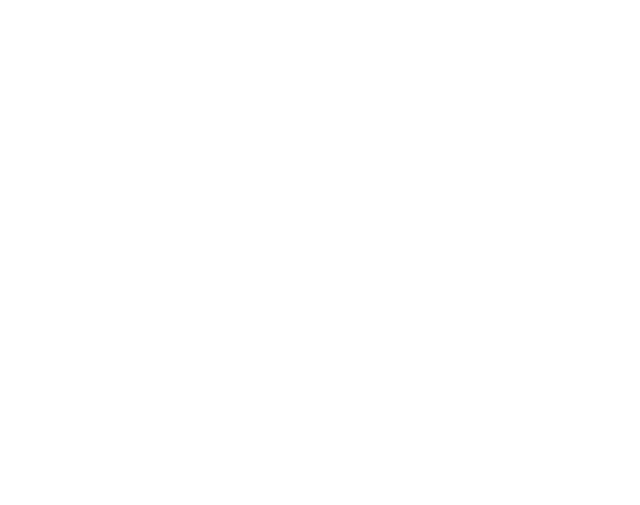
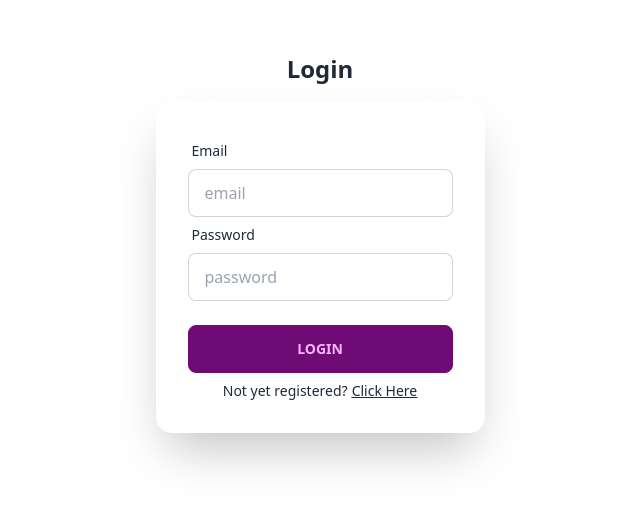
Before and after one commit to forabbie/slack-app, a React (Vite) app: page /login in a window 1280 px wide. Before the commit this address had no page. Shown: the part 149-654 px from the top of the page, without its empty margins (320-960 px from the left). Built offline with nearby package versions, Linux system fonts and the light colour scheme.

Commit message:
chore: added auth in sign in

```diff
--- a/src/App.jsx
+++ b/src/App.jsx
@@ -1,17 +1,19 @@
-import { BrowserRouter, Routes, Route, Navigate  } from "react-router-dom";
-import LoginPage from "./pages/Login.jsx";
+import { BrowserRouter, Routes, Route } from "react-router-dom";
+// import LoginPage from "./pages/Login.jsx";
 import Home from "./pages/Home.jsx";
 import SignUp from "./pages/SignUp.jsx";
 import "./App.css";
+import ProtectedRoutes from "./helper/ProtectedRoutes.jsx";
 
 function App() {
-
   return (
     <BrowserRouter>
       <Routes>
-        <Route path="/" element={<LoginPage />} />
+        <Route path="/login" element={<ProtectedRoutes />} />
         <Route path="/signup" element={<SignUp />} />
-        <Route path="/home" element={<Home />} />
+        <Route path="/" element={<ProtectedRoutes />}>
+          <Route path="/Home" element={<Home />} />
+        </Route>
       </Routes>
     </BrowserRouter>
   );
--- a/src/components/Header.jsx
+++ b/src/components/Header.jsx
@@ -11,6 +11,7 @@ const Header = () => {
     "btn btn-xs btn-block bg-slate-50/50 border-0 hover:bg-slate-50/50 no-animation text-white font-light";
   const onLogout = () => {
     console.log("log me out");
+    sessionStorage.clear();
     navigate("/login");
   };
   const dropDownList = [
--- a/src/components/helper/ProtectedRoutes.jsx
+++ b/src/helper/ProtectedRoutes.jsx
@@ -1,7 +1,8 @@
 // import React from "react";
-import { Navigate } from "react-router-dom";
-import { getSessionStorage } from "../../services/storage.service";
-import Home from "../../pages/Home";
+// import { Navigate } from "react-router-dom";
+import { getSessionStorage } from "../services/storage.service";
+import Home from "../pages/Home";
+import LoginPage from "../pages/Login.jsx";
 
 const ProtectedRoutes = () => {
   const auth = getSessionStorage("loggedInUserAuth");
@@ -10,7 +11,7 @@ const ProtectedRoutes = () => {
       <Home />
     </>
   ) : (
-    <Navigate to="/login" />
+    <LoginPage />
   );
 };
 
--- a/src/pages/Login.jsx
+++ b/src/pages/Login.jsx
@@ -1,29 +1,38 @@
-import { useState } from 'react';
-import { Link, useNavigate } from 'react-router-dom'
-import axios from 'axios';
+import { useState } from "react";
+import { Link, useNavigate } from "react-router-dom";
+import { setSessionStorage } from "../services/storage.service";
+import { signIn } from "../services/api.service";
+// import axios from "axios";
 
 const Login = () => {
   const navigate = useNavigate();
-  const [email, setEmail] = useState('');
-  const [password, setPassword] = useState('');
-  const [error, setError] = useState('');
+  const [email, setEmail] = useState("");
+  const [password, setPassword] = useState("");
+  const [error, setError] = useState("");
 
   const handleSubmit = async (e) => {
     e.preventDefault();
-
     try {
-      const response = await axios.post(
-        'http://206.189.91.54/api/v1/auth/sign_in',
-        {
-          email,
-          password,
-        }
-      );
-      console.log(response.data);
-
-      navigate('/home');
+      const response = await signIn({
+        email,
+        password,
+      });
+      console.log(response.headers);
+      const authData = {
+        data: {
+          userId: response.data.id,
+        },
+        headers: {
+          "access-token": response.headers["access-token"],
+          client: response.headers.client,
+          expiry: response.headers.expiry,
+          uid: response.headers.uuid,
+        },
+      };
+      setSessionStorage("loggedInUserAuth", authData);
+      navigate("/home");
     } catch (error) {
-      setError('Invalid email or password');
+      setError("Invalid email or password");
       console.error(error);
     }
   };
@@ -33,7 +42,7 @@ const Login = () => {
       <div className="hero min-h-screen flex flex-col justify-center items-center h-screen">
         <h1 className="font-bold text-2xl">Login</h1>
         <div className="hero-content flex-col lg:flex-row-reverse">
-          <div className="card flex-shrink-0 w-full max-w-sm shadow-2xl bg-base-100">
+          <div className="card flex-shrink-0 w-full max-w-md shadow-2xl bg-base-100">
             <div className="card-body">
               <form onSubmit={handleSubmit}>
                 <div className="form-control">
@@ -64,10 +73,10 @@ const Login = () => {
                 <div className="form-control mt-6">
                   <button className="btn btn-primary">Login</button>
                 </div>
-                <div className="flex flex-row justify-center text-sm gap-1">
+                <div className="flex flex-row justify-center text-sm gap-1  mt-2">
                   <h6>Not yet registered?</h6>
                   <button>
-                    <p>
+                    <p className="link">
                       <Link to="/signup">Click Here</Link>
                     </p>
                   </button>
--- a/src/services/api.service.jsx
+++ b/src/services/api.service.jsx
@@ -1,5 +1,9 @@
 /* eslint-disable no-undef */
 import axios from "axios";
+
+export const signIn = async (data) => {
+  return await axios.post("http://206.189.91.54/api/v1/auth/sign_in", data);
+};
 
 export const retrieveUsers = async (data) => {
   const res = await axios.get("http://206.189.91.54/api/v1/users", {
--- a/src/services/storage.service.jsx
+++ b/src/services/storage.service.jsx
@@ -14,10 +14,10 @@ export const setSessionStorage = (key = "", str = {}, isEncrypt = true) => {
 };
 
 export const getSessionStorage = (key = "", isEncrypt = true) => {
-  const code = isEncrypt
-    ? b64_to_utf8(sessionStorage.getItem(key) || "{}")
-    : sessionStorage.getItem(key);
   if (sessionStorage.getItem(key)) {
+    const code = isEncrypt
+      ? b64_to_utf8(sessionStorage.getItem(key) || "{}")
+      : sessionStorage.getItem(key);
     const decode = code || "";
     return JSON.parse(decode);
   }
```
